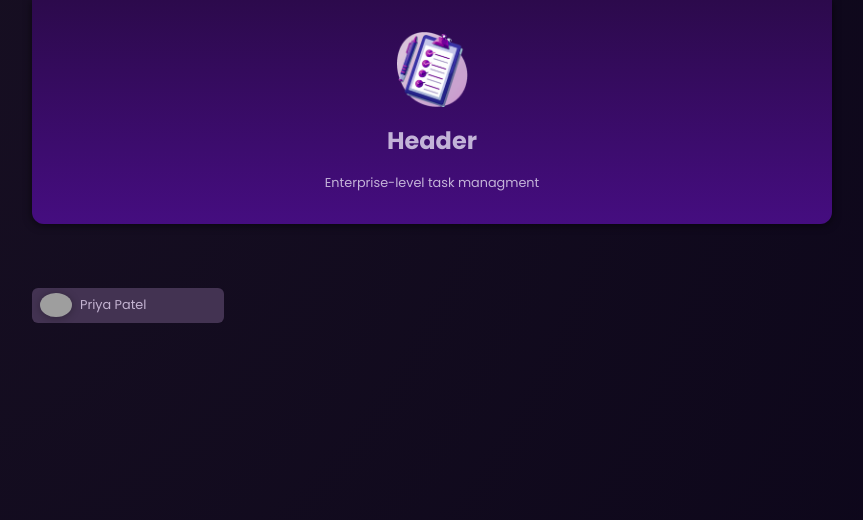
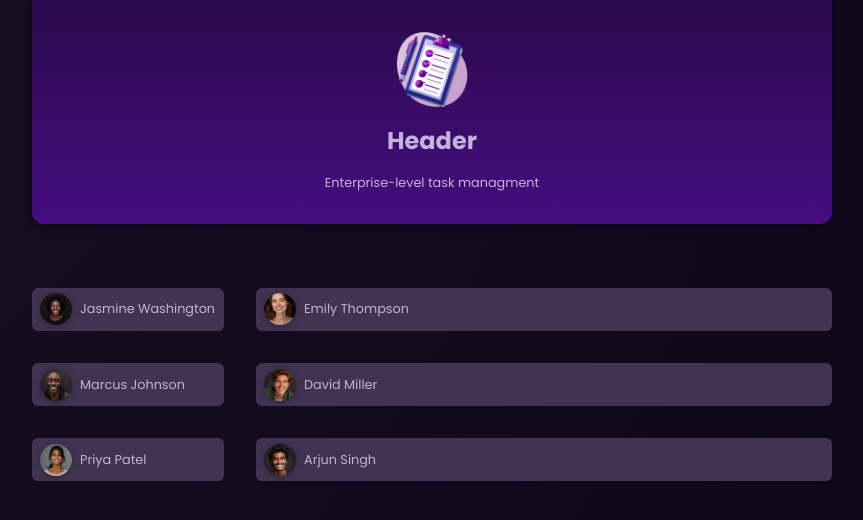
Before and after one commit to byniov1/Angular, an Angular app in the folder 01-starting-project/: page / in a window 1280 px wide. Shown: the top 520 px of the page, without its empty margins (208-1071 px from the left). Built offline with nearby package versions, Linux system fonts and the light colour scheme; grey boxes are pictures that could not be loaded.

Commit message:
feat: implementation of Inputs in children component

```diff
--- a/01-starting-project/src/app/app.component.html
+++ b/01-starting-project/src/app/app.component.html
@@ -1,9 +1,9 @@
 <app-header />
 
 <main>
-  <ul id="users">
+  <ul *ngFor="let user of users" id="users">
     <li>
-      <app-user />
+      <app-user [name]="user.name" [avatar]="user.avatar" />
     </li>
   </ul>
 </main>
--- a/01-starting-project/src/app/app.component.ts
+++ b/01-starting-project/src/app/app.component.ts
@@ -2,11 +2,15 @@ import { Component } from '@angular/core';
 import { HeaderComponents } from './header/header.component';
 import { UserComponent } from './user/user.component';
 
+import { DUMMY_USERS } from './dumy_user';
+import { NgFor } from '@angular/common';
 @Component({
   selector: 'app-root',
   standalone: true,
-  imports: [HeaderComponents, UserComponent],
+  imports: [HeaderComponents, UserComponent, NgFor],
   templateUrl: './app.component.html',
   styleUrl: './app.component.css',
 })
-export class AppComponent {}
+export class AppComponent {
+  protected users = DUMMY_USERS;
+}
--- a/01-starting-project/src/app/user/user.component.html
+++ b/01-starting-project/src/app/user/user.component.html
@@ -1,8 +1,12 @@
 <div>
-  <button (click)="onSelectUser()">
+  <!-- <button (click)="onSelectUser()"> -->
+  <button>
     <!-- <img [src]="imagePath" [alt]="selectedUser.name" /> -->
-    <img [src]="imagePath" [alt]="selectedUser().name" />
+    <!-- <img [src]="imagePath()" [alt]="selectedUser().name" /> -->
+    <img [src]="'assets/users/' + avatar" [alt]="name" />
+
     <!-- <span>{{ selectedUser.name }}</span> -->
-    <span>{{ selectedUser().name }}</span>
+    <!-- <span>{{ selectedUser().name }}</span> -->
+    <span>{{ name }}</span>
   </button>
 </div>
--- a/01-starting-project/src/app/user/user.component.ts
+++ b/01-starting-project/src/app/user/user.component.ts
@@ -1,4 +1,4 @@
-import { Component, computed, signal } from '@angular/core';
+import { Component, computed, Input, signal } from '@angular/core';
 
 import { DUMMY_USERS } from '../dumy_user';
 
@@ -13,20 +13,21 @@ let randomIndex = Math.floor(Math.random() * DUMMY_USERS.length);
 })
 export class UserComponent {
   // selectedUser = DUMMY_USERS[randomIndex];
-  selectedUser = signal(DUMMY_USERS[randomIndex]);
-
+  // selectedUser = signal(DUMMY_USERS[randomIndex]);
   /* get imagePath() {
     // return `assets/users/` + this.selectedUser.avatar;
     // return `assets/users/` + this.selectedUser().avatar;
   } */
+  // protected imagePath = computed(
+  //   () => `assets/users/` + this.selectedUser().avatar
+  // );
+  // onSelectUser() {
+  //   randomIndex = Math.floor(Math.random() * DUMMY_USERS.length);
+  //   // this.selectedUser = DUMMY_USERS[randomIndex];
+  //   this.selectedUser.set(DUMMY_USERS[randomIndex]);
+  // }
 
-  protected imagePath = computed(
-    () => `assets/users/` + this.selectedUser().avatar
-  );
+  @Input() avatar: string = '';
 
-  onSelectUser() {
-    randomIndex = Math.floor(Math.random() * DUMMY_USERS.length);
-    // this.selectedUser = DUMMY_USERS[randomIndex];
-    this.selectedUser.set(DUMMY_USERS[randomIndex]);
-  }
+  @Input() name: string = '';
 }
```
